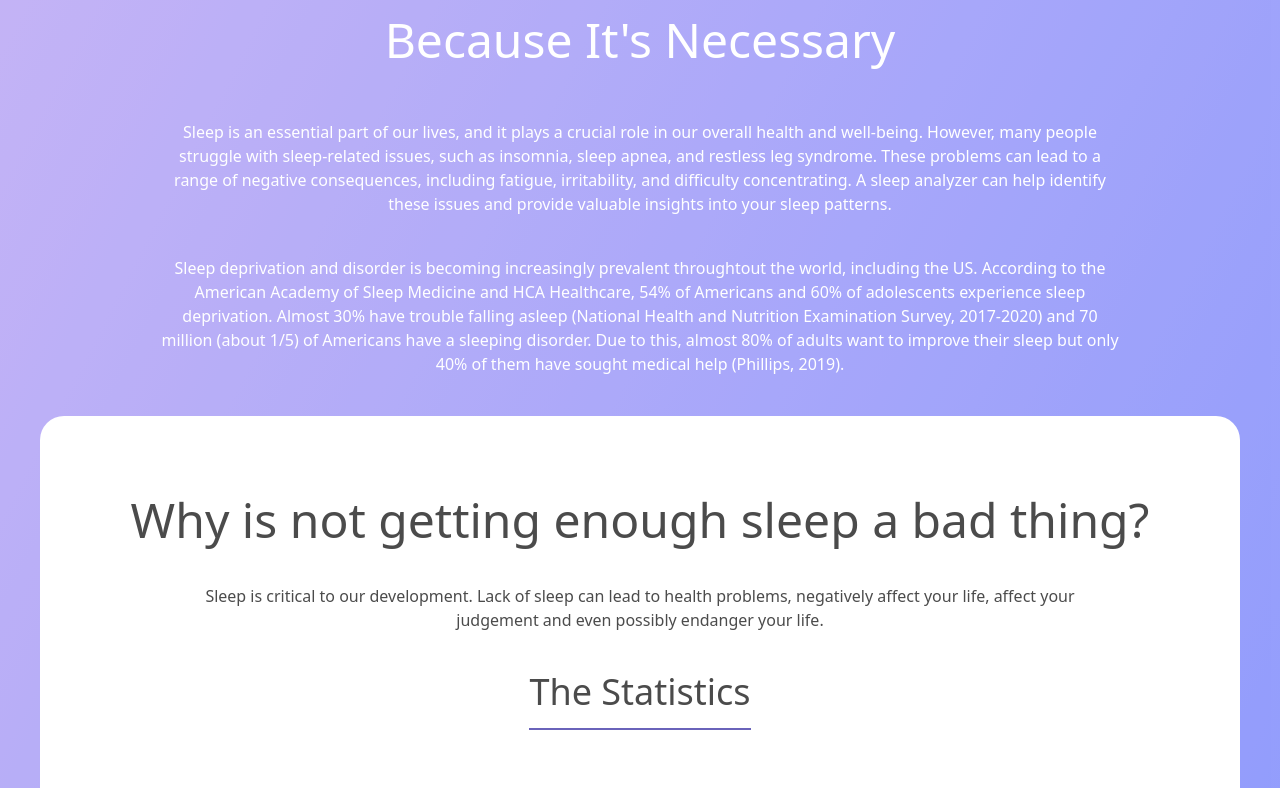
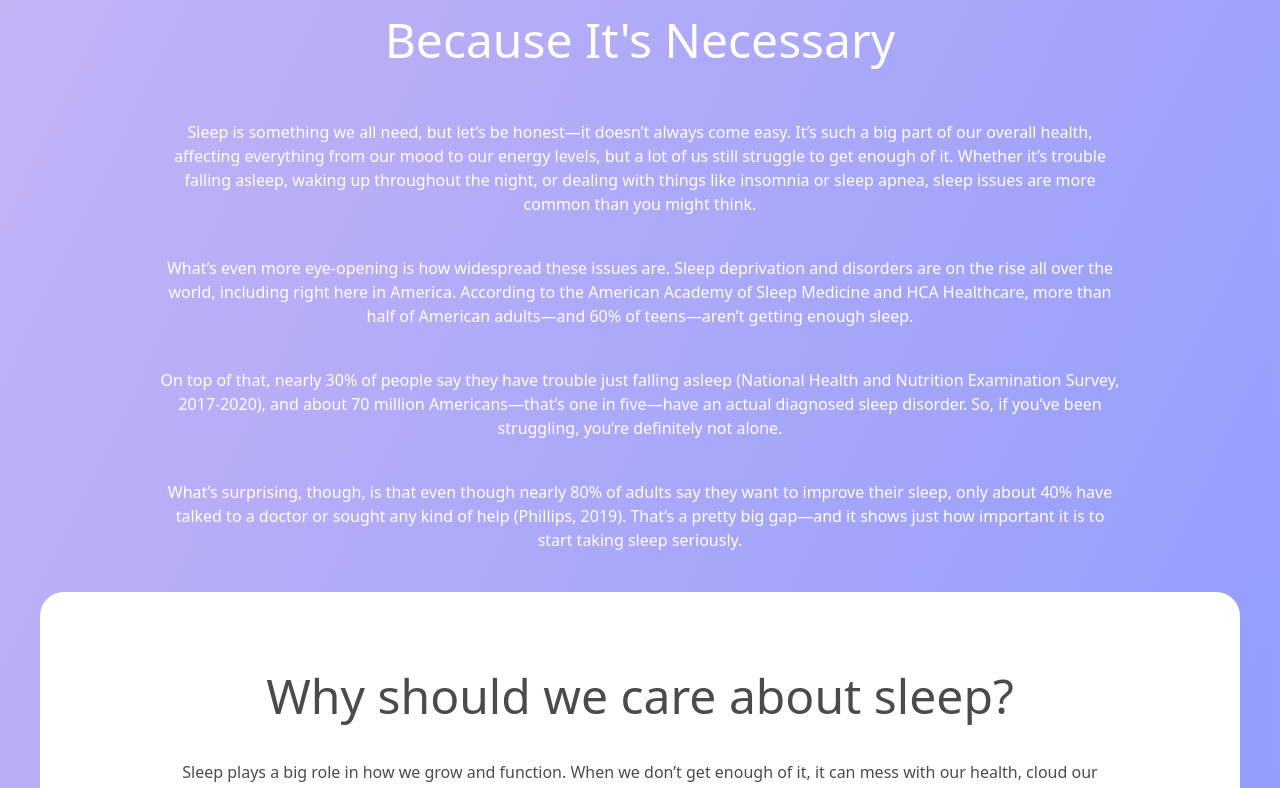
Before and after one commit to Ajaiah-D/HunterCapstoneSpring2025, a React (Vite) app in the folder sleepanalyzer/: page /Why in a window 1280 px wide. Shown: the part 820-1608 px from the top of the page. Built offline with nearby package versions, Linux system fonts and the light colour scheme; no server answers; a web font is replaced by a local one.

Commit message:
edited and cleaned up text

```diff
--- a/sleepanalyzer/src/pages/Why.tsx
+++ b/sleepanalyzer/src/pages/Why.tsx
@@ -33,24 +33,28 @@ const Why = (props: Props) => {
         <div className="center gap-10 p-40 pb-0">
           <h2 className="text-5xl p-4 mt-5">Because It's Necessary</h2>
           <p>
-            Sleep is an essential part of our lives, and it plays a crucial role
-            in our overall health and well-being. However, many people struggle
-            with sleep-related issues, such as insomnia, sleep apnea, and
-            restless leg syndrome. These problems can lead to a range of
-            negative consequences, including fatigue, irritability, and
-            difficulty concentrating. A sleep analyzer can help identify these
-            issues and provide valuable insights into your sleep patterns.
+            Sleep is something we all need, but let’s be honest—it doesn’t always come easy.
+            It’s such a big part of our overall health, affecting everything from our mood to
+            our energy levels, but a lot of us still struggle to get enough of it. Whether
+            it’s trouble falling asleep, waking up throughout the night, or dealing with things
+            like insomnia or sleep apnea, sleep issues are more common than you might think.
           </p>
           <p>
-            Sleep deprivation and disorder is becoming increasingly prevalent
-            throughtout the world, including the US. According to the American
-            Academy of Sleep Medicine and HCA Healthcare, 54% of Americans and
-            60% of adolescents experience sleep deprivation. Almost 30% have
-            trouble falling asleep (National Health and Nutrition Examination
-            Survey, 2017-2020) and 70 million (about 1/5) of Americans have a
-            sleeping disorder. Due to this, almost 80% of adults want to improve
-            their sleep but only 40% of them have sought medical help (Phillips,
-            2019).
+            What’s even more eye-opening is how widespread these issues are. Sleep deprivation
+            and disorders are on the rise all over the world, including right here in America.
+            According to the American Academy of Sleep Medicine and HCA Healthcare, more than
+            half of American adults—and 60% of teens—aren’t getting enough sleep.
+          </p>
+          <p>
+            On top of that, nearly 30% of people say they have trouble just falling asleep
+            (National Health and Nutrition Examination Survey, 2017-2020), and about 70 million
+            Americans—that’s one in five—have an actual diagnosed sleep disorder. So, if you’ve
+            been struggling, you’re definitely not alone.
+          </p>
+          <p>
+            What’s surprising, though, is that even though nearly 80% of adults say they want to improve
+            their sleep, only about 40% have talked to a doctor or sought any kind of help (Phillips, 2019).
+            That’s a pretty big gap—and it shows just how important it is to start taking sleep seriously.
           </p>
         </div>
 
@@ -58,12 +62,12 @@ const Why = (props: Props) => {
         <div className="p-10 gap-5 text-black">
           <div className="bg-white p-10 pt-20 pb-20 rounded-3xl center gap-10">
             <h1 className="text-5xl">
-              Why is not getting enough sleep a bad thing?
+              Why should we care about sleep?
             </h1>
             <p className="w-5/6">
-              Sleep is critical to our development. Lack of sleep can lead to
-              health problems, negatively affect your life, affect your
-              judgement and even possibly endanger your life.
+              Sleep plays a big role in how we grow and function. When we don’t get enough
+              of it, it can mess with our health, cloud our judgment, and in some cases,
+              even put us in danger.
             </p>
 
             {/* some numbers to prove why sleep debt is bad */}
@@ -99,12 +103,13 @@ const Why = (props: Props) => {
       <div className="center p-30 gap-10 bg-gradient-to-tr from-brightblue to-darkblue">
         <h1 className="text-6xl">What can a sleep analyzer do for you?</h1>
         <p>
-          A sleep analyzer can help met the needs of everyone experiencing sleep
-          problems by tracking your sleep quality and patterns and ways on how
-          you can improve your sleep. As of right now, 77% of users have
-          reported sleep analyzers were helpful (AASM, 2023) and 68% of users
-          have improved their behavior and sleeping habits because of it (AASM,
-          2023). This shows sleep analyzers are really effective.
+          That’s when a sleep analyzer can really help. It tracks your sleep quality and patterns,
+          then offers personalized tips to help you get better rest. And it’s not just a gimmick—
+          77% of users say a sleep analyzer has been helpful (AASM, 2023), and 68% have actually
+          improved their sleep habits because of it (AASM, 2023). That kind of impact shows
+          just how effective these tools can be, so if you’ve been struggling with sleep,
+          a sleep analyzer might be the simple first step toward feeling better, thinking clearer,
+          and finally getting the rest you deserve.
         </p>
       </div>
 
```
